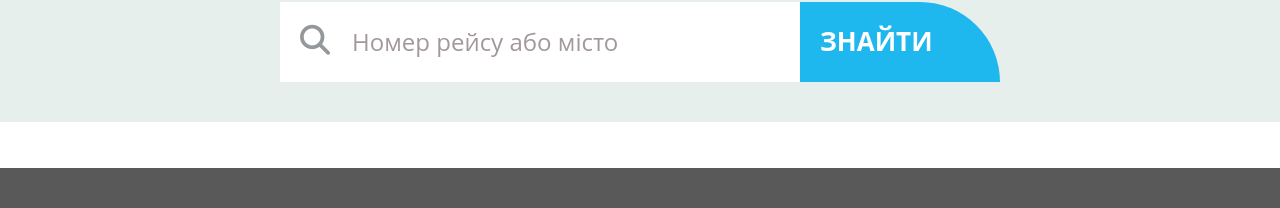
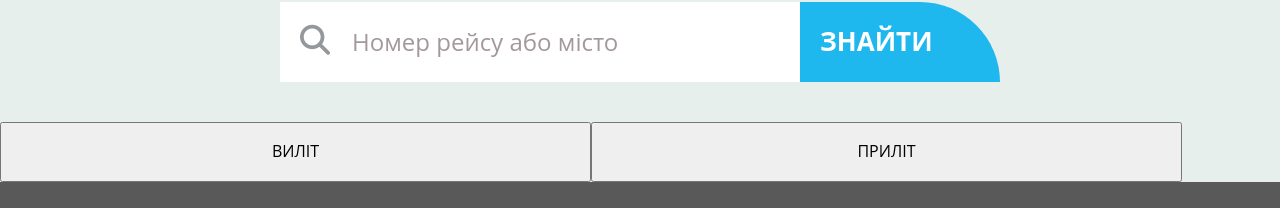
Before and after one commit to Kluy/employees-directory-app, a React app: page / in a window 1280 px wide. Shown: the part 241-449 px from the top of the page. Built offline with nearby package versions, Linux system fonts and the light colour scheme.

Commit message:
c13_23-01

```diff
--- a/src/components/shedule/Shedule.jsx
+++ b/src/components/shedule/Shedule.jsx
@@ -2,7 +2,14 @@ import React from 'react';
 import './shedule.scss';
 
 const Shedule = () => {
-  return <div></div>;
+  return (
+    <section className="shedule">
+      <div className="filter">
+        <button className="filter__btn">ВИЛІТ</button>
+        <button className="filter__btn">ПРИЛІТ</button>
+      </div>
+    </section>
+  );
 };
 
 export default Shedule;
--- a/src/components/shedule/shedule.scss
+++ b/src/components/shedule/shedule.scss
@@ -0,0 +1,4 @@
+.filter__btn {
+    height: 60px;
+    width: 591px;
+}
```
